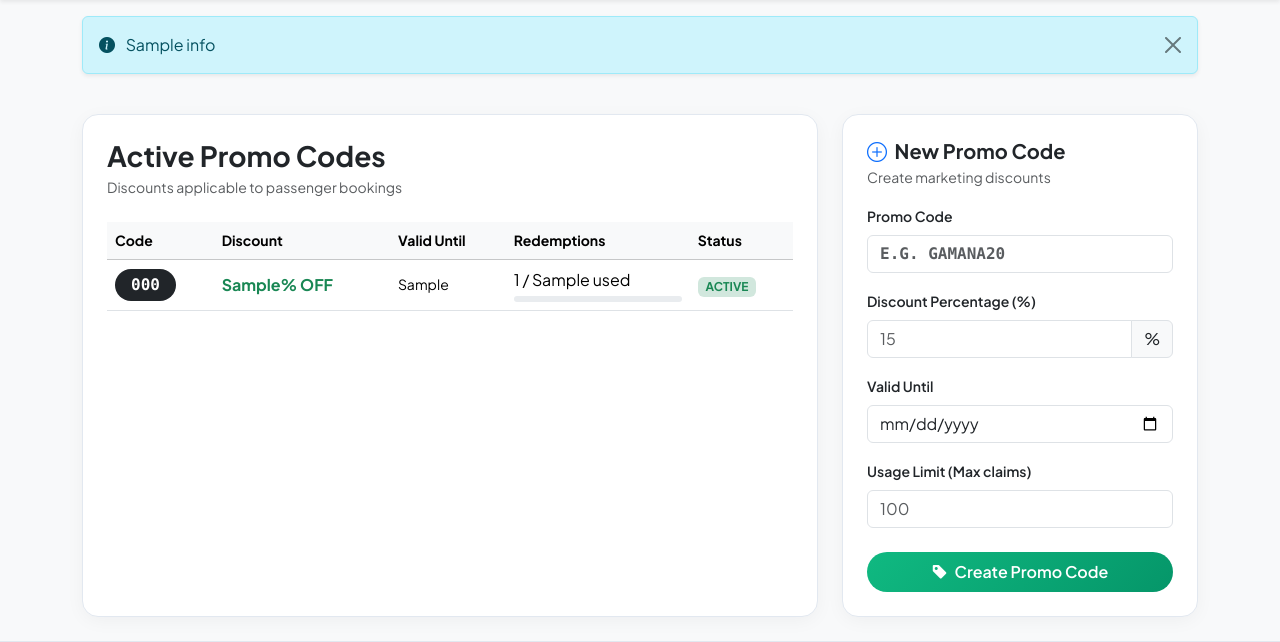
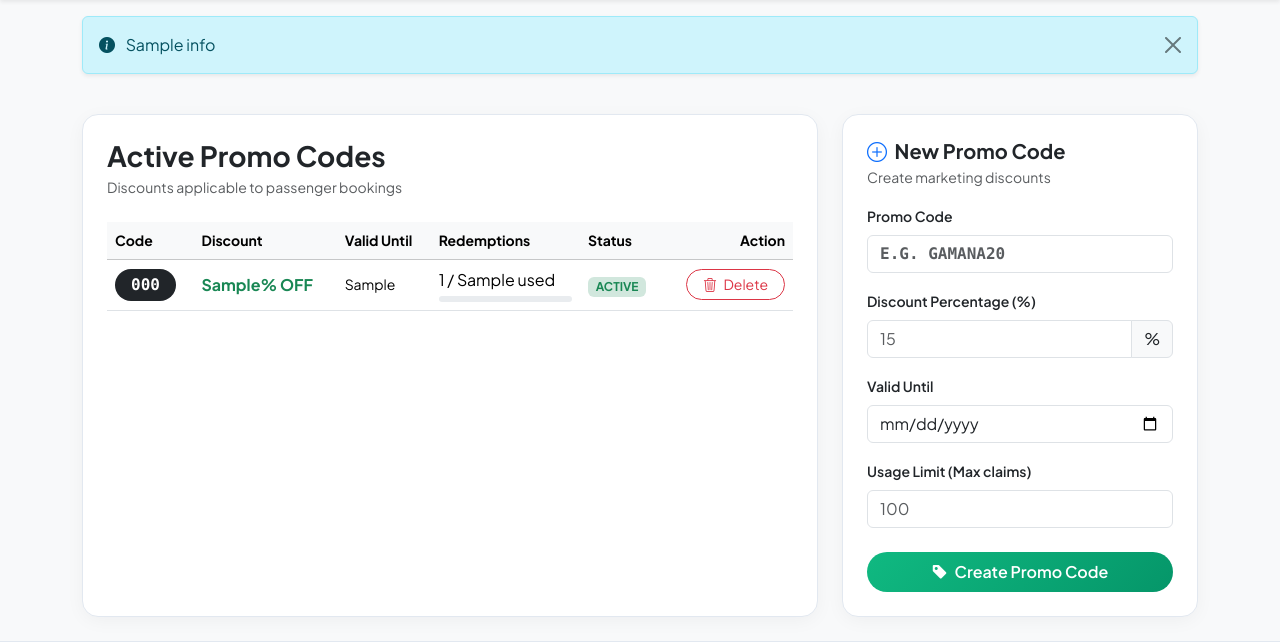
Before and after one commit to IT26100179/Taxi-booking-Service, a Spring app: template src/main/resources/templates/admin/promos.html in a window 1280 px wide. Shown: the part 74-716 px from the top of the page. Run offline with Thymeleaf, Linux system fonts and the light colour scheme; the template is opened without the code that fills it: most values are stand-ins (such as "Sample title", 1, 10 or a date in 2020); data that the repository does not hold is empty.

Commit message:
feat(promo): implement promo code deletion CRUD with UI action button and repository persistence

```diff
--- a/src/main/resources/templates/admin/promos.html
+++ b/src/main/resources/templates/admin/promos.html
@@ -27,11 +27,12 @@
                                 <th>Valid Until</th>
                                 <th>Redemptions</th>
                                 <th>Status</th>
+                                <th class="text-end">Action</th>
                             </tr>
                         </thead>
                         <tbody>
                             <tr th:if="${promos == null or promos.isEmpty()}">
-                                <td colspan="5" class="text-center text-muted py-4">No promo codes created yet</td>
+                                <td colspan="6" class="text-center text-muted py-4">No promo codes created yet</td>
                             </tr>
                             <tr th:each="p : ${promos}">
                                 <td>
@@ -51,6 +52,15 @@
                                 <td>
                                     <span th:if="${p.valid}" class="badge bg-success-subtle text-success">ACTIVE</span>
                                     <span th:if="${!p.valid}" class="badge bg-secondary-subtle text-secondary">EXPIRED</span>
+                                </td>
+                                <td class="text-end">
+                                    <form th:action="@{'/admin/promos/' + ${p.code} + '/delete'}" method="post"
+                                          onsubmit="return confirm('Are you sure you want to delete promo code ' + this.getAttribute('data-code') + '?');"
+                                          th:data-code="${p.code}" class="d-inline">
+                                        <button type="submit" class="btn btn-outline-danger btn-sm rounded-pill px-3">
+                                            <i class="bi bi-trash3 me-1"></i> Delete
+                                        </button>
+                                    </form>
                                 </td>
                             </tr>
                         </tbody>
```
Also changed, not shown: src/main/java/lk/gamana/controller/AdminController.java (+15 -0 lines), src/main/java/lk/gamana/repository/PromoRepository.java (+12 -0 lines).
